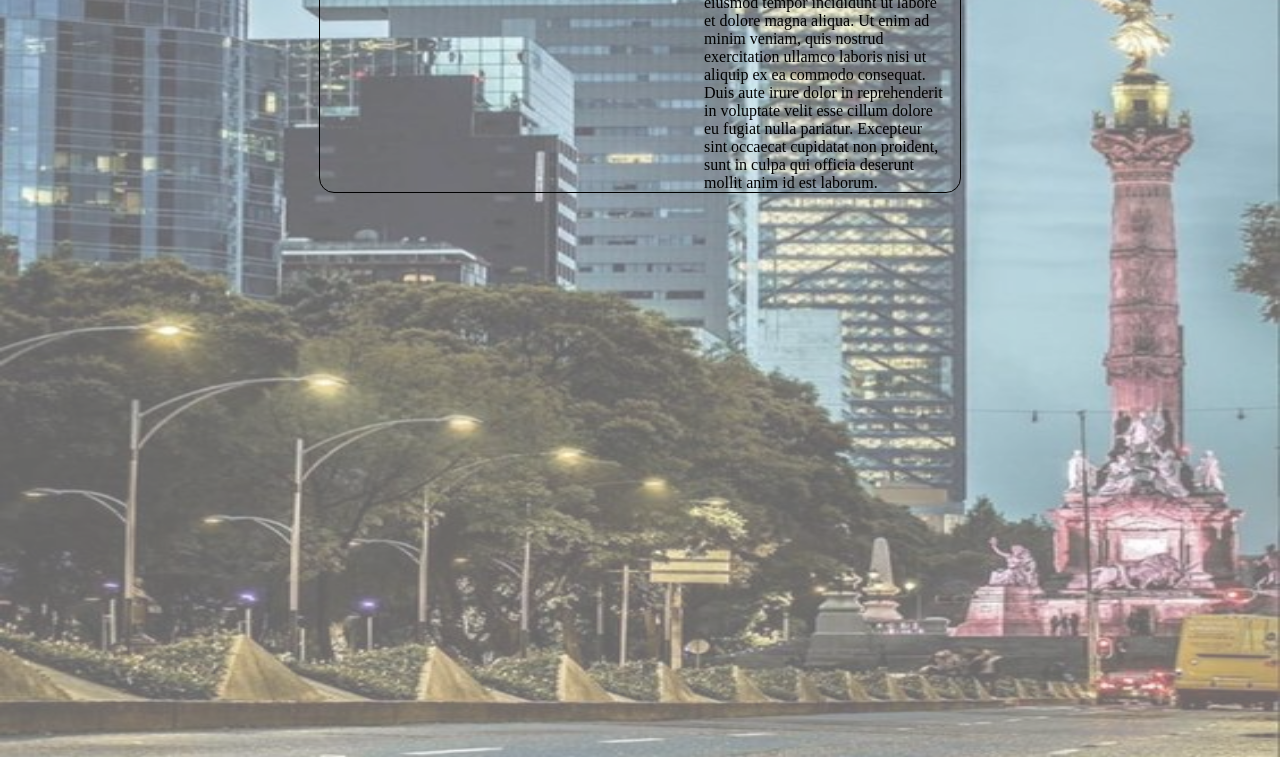
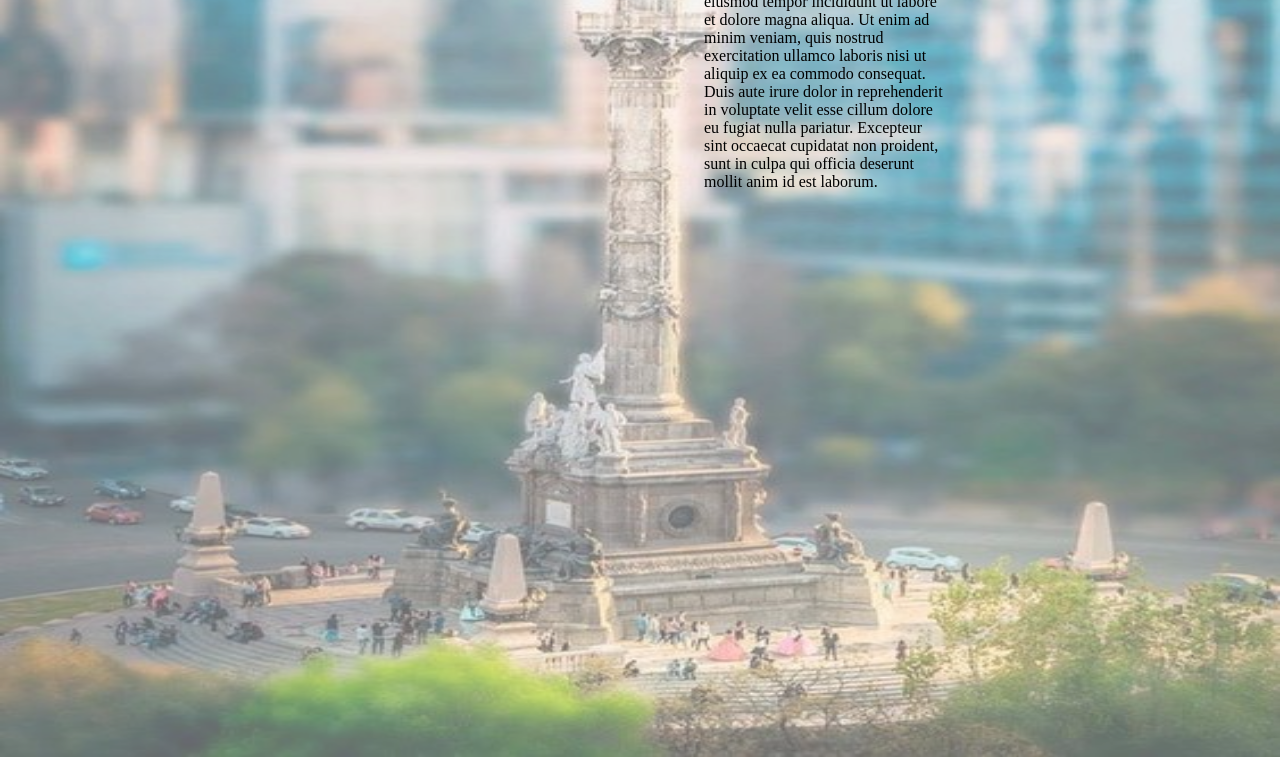
Before and after one commit to juanM20/polihacks, a plain HTML site: page HTML/presentacion.html in a window 1280 px wide. Shown: the part 243-1021 px from the top of the page. Drawn offline with Linux system fonts and the light colour scheme.

Commit message:
me obligo juan :v

```diff
--- a/Estilos/sass/inicio.scss
+++ b/Estilos/sass/inicio.scss
@@ -16,8 +16,7 @@
         margin: auto;
         color: #000000;
         z-index: 2;
-        border: 1px solid #000000;
-        border-radius: 15px;
+
 
         .titulo-header-content{
           text-align:center;
--- a/HTML/presentacion.html
+++ b/HTML/presentacion.html
@@ -12,7 +12,7 @@
   <div class="contenedor">
 
     <div class="back-image">
-      <img src="imagenes/fondo-presentacion.jpg" alt="Fondo presentacion">
+      <img src="imagenes/fondo-presentacion1.jpg" alt="Fondo presentacion">
     </div>
 
       <div class="header">
```
Also changed, not shown: Estilos/css/inicio.css, HTML/imagenes/fondo-presentacion1.jpg (added), 1 other file.
